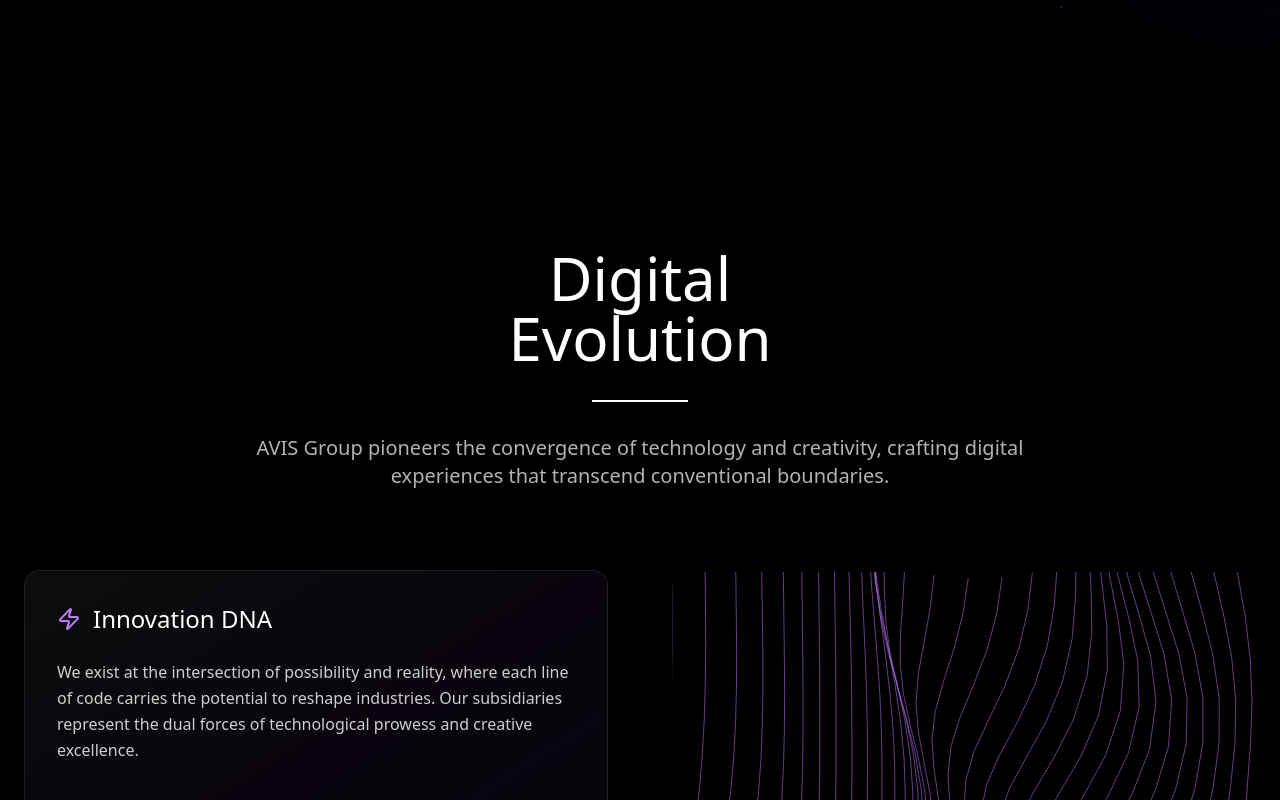
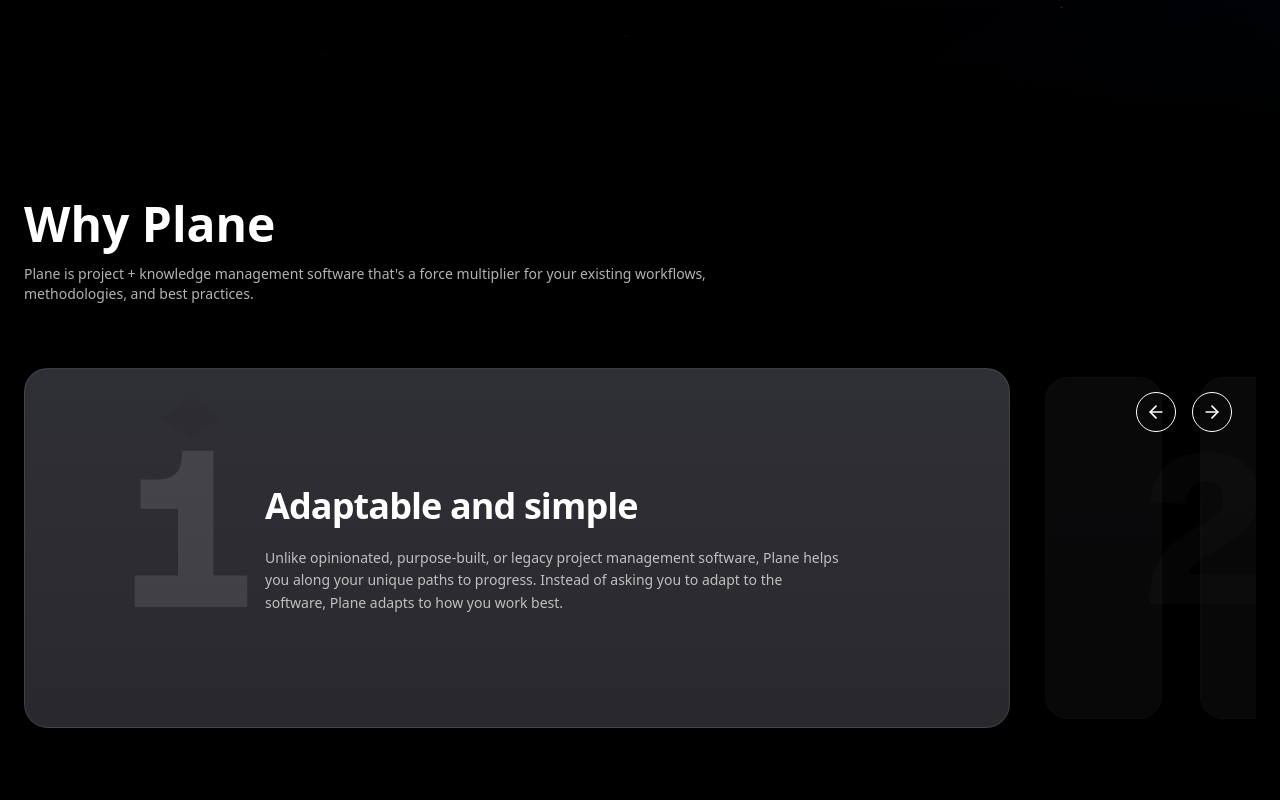
Before and after one commit to Sarina-R/AVIS-landing-page, a Next.js app: page / in a window 1280 px wide. Shown: the part 680-1480 px from the top of the page. Built offline with nearby package versions, Linux system fonts and the light colour scheme.

Commit message:
feat: add sliderComponent

```diff
--- a/app/page.tsx
+++ b/app/page.tsx
@@ -12,6 +12,7 @@ import Navigation from '@/components/page-componnets/Navigation'
 import FloatingParticles from '@/components/page-componnets/FloatingParticles'
 import GalaxyBackground from '@/components/page-componnets/GalaxyBackground'
 import HeroSection from '@/components/page-componnets/HeroSection'
+import SliderComponent from '@/components/page-componnets/SliderComponent'
 
 export default function AvisLandingPage() {
   useEffect(() => {
@@ -44,6 +45,7 @@ export default function AvisLandingPage() {
 
       <Navigation />
       <HeroSection />
+      <SliderComponent />
       <AboutSection />
       <AvisTripleCore />
       <MissionVision />
--- a/components/page-componnets/ServicesSection.tsx
+++ b/components/page-componnets/ServicesSection.tsx
@@ -44,7 +44,7 @@ export default function ServicesSection() {
             Quantum{' '}
             <HolographicText className='font-light'>Services</HolographicText>
           </h2>
-          <div className='w-24 h-0.5 bg-gradient-to-r from-white to-white mx-auto' />
+          <div className='w-24 h-0.5 bg-gradient-to-r from-purple-400 to-blue-400 mx-auto' />
         </motion.div>
 
         <div className='grid md:grid-cols-3 gap-8'>
--- /dev/null
+++ b/components/page-componnets/SliderComponent.tsx
@@ -0,0 +1,118 @@
+import { useState } from 'react'
+import { motion, AnimatePresence } from 'framer-motion'
+import { ArrowLeft, ArrowRight } from 'lucide-react'
+
+const services = [
+  {
+    title: 'Adaptable and simple',
+    description:
+      'Unlike opinionated, purpose-built, or legacy project management software, Plane helps you along your unique paths to progress. Instead of asking you to adapt to the software, Plane adapts to how you work best.',
+  },
+  {
+    title: 'Secure and reliable',
+    description:
+      'Built with enterprise-grade security and modern infrastructure, Plane ensures your data is safe and accessible anytime, anywhere.',
+  },
+  {
+    title: 'Collaborative and insightful',
+    description:
+      'Facilitate team alignment with real-time collaboration and analytics that drive actionable insights and shared understanding.',
+  },
+]
+
+export default function SliderComponent() {
+  const [index, setIndex] = useState(0)
+
+  const next = () => setIndex((prev) => (prev + 1) % services.length)
+  const prev = () =>
+    setIndex((prev) => (prev - 1 + services.length) % services.length)
+
+  return (
+    <section className='relative bg-black text-white py-20 px-6 overflow-hidden'>
+      <div className='max-w-7xl mx-auto'>
+        <h2 className='text-5xl font-bold mb-4'>Why Plane</h2>
+        <p className='text-sm text-white/70 mb-16 max-w-3xl'>
+          Plane is project + knowledge management software that's a force
+          multiplier for your existing workflows, methodologies, and best
+          practices.
+        </p>
+
+        <div className='relative flex items-center gap-8 overflow-hidden'>
+          {/* Previous Slide Preview */}
+          {services.map((service, i) => (
+            <div
+              key={i}
+              className={`relative shrink-0 transition-all duration-500 ${
+                i === index
+                  ? 'w-[80%] scale-100 z-10'
+                  : 'w-[10%] scale-95 opacity-20'
+              } rounded-3xl border border-white/10 bg-gradient-to-b from-[#2F2F36] to-[#29292D] p-10 h-[360px] flex items-center`}
+            >
+              {/* Cartoon Number Style SVG */}
+              <svg
+                viewBox='0 0 300 300'
+                fill='none'
+                xmlns='http://www.w3.org/2000/svg'
+                className='absolute left-4 top-1/2 transform -translate-y-1/2 w-[300px] h-[300px]'
+              >
+                <path
+                  d='M150 0 L180 20 L150 40 L120 20 Z'
+                  fill='black'
+                  opacity='0.05'
+                />
+                <text
+                  x='50%'
+                  y='50%'
+                  dominantBaseline='middle'
+                  textAnchor='middle'
+                  fontSize='220'
+                  fontWeight='800'
+                  fill='white'
+                  className='font-mono opacity-10'
+                >
+                  {i + 1}
+                </text>
+              </svg>
+
+              {i === index && (
+                <AnimatePresence mode='wait'>
+                  <motion.div
+                    key={index}
+                    initial={{ opacity: 0, x: 100 }}
+                    animate={{ opacity: 1, x: 0 }}
+                    exit={{ opacity: 0, x: -100 }}
+                    transition={{ duration: 0.5 }}
+                    className='relative z-10 ml-[200px]'
+                  >
+                    <h3 className='text-4xl font-semibold mb-4 tracking-tight leading-snug'>
+                      {service.title}
+                    </h3>
+                    <p className='text-sm text-white/70 max-w-xl leading-relaxed'>
+                      {service.description}
+                    </p>
+                  </motion.div>
+                </AnimatePresence>
+              )}
+            </div>
+          ))}
+
+          {/* Arrow buttons */}
+          <div className='absolute top-6 right-6 flex gap-4 z-20'>
+            <button
+              onClick={prev}
+              className='w-10 h-10 rounded-full border border-white flex items-center justify-center hover:bg-white hover:text-black transition'
+            >
+              <ArrowLeft className='w-5 h-5' />
+            </button>
+            <button
+              onClick={next}
+              className='w-10 h-10 rounded-full border border-white flex items-center justify-center hover:bg-white hover:text-black transition'
+            >
+              <ArrowRight className='w-5 h-5' />
+            </button>
+          </div>
+        </div>
+      </div>
+    </section>
+  )
+}
```
